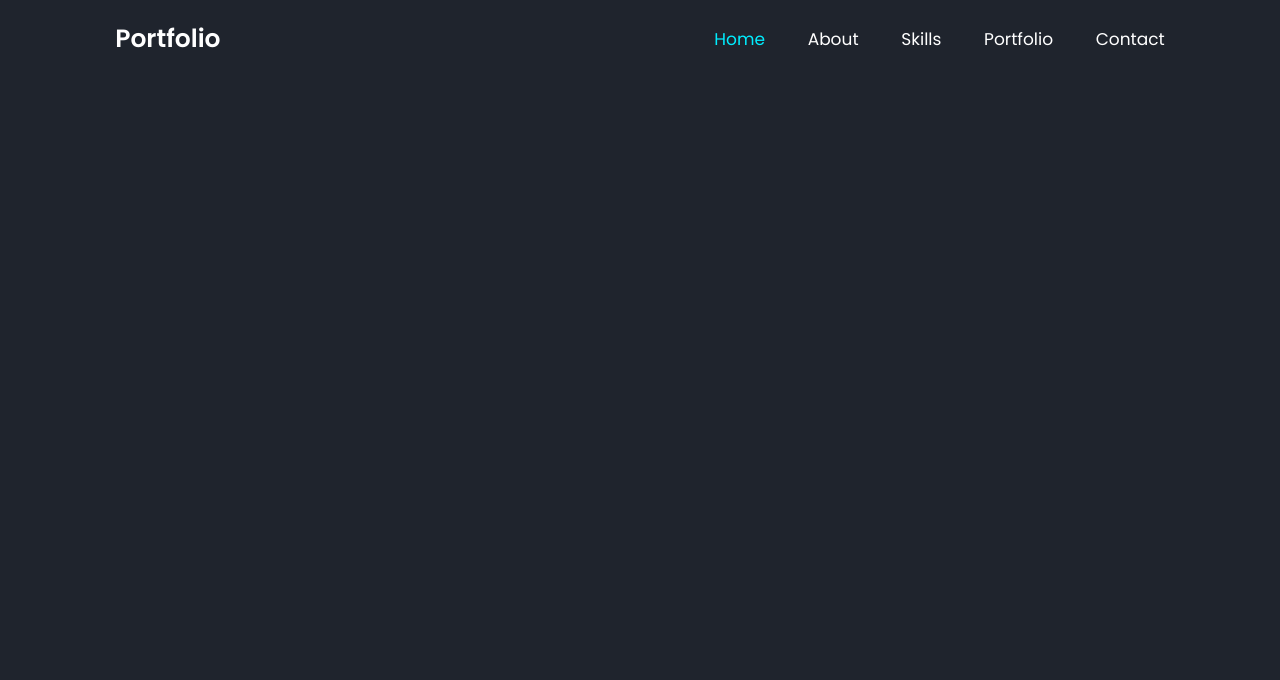
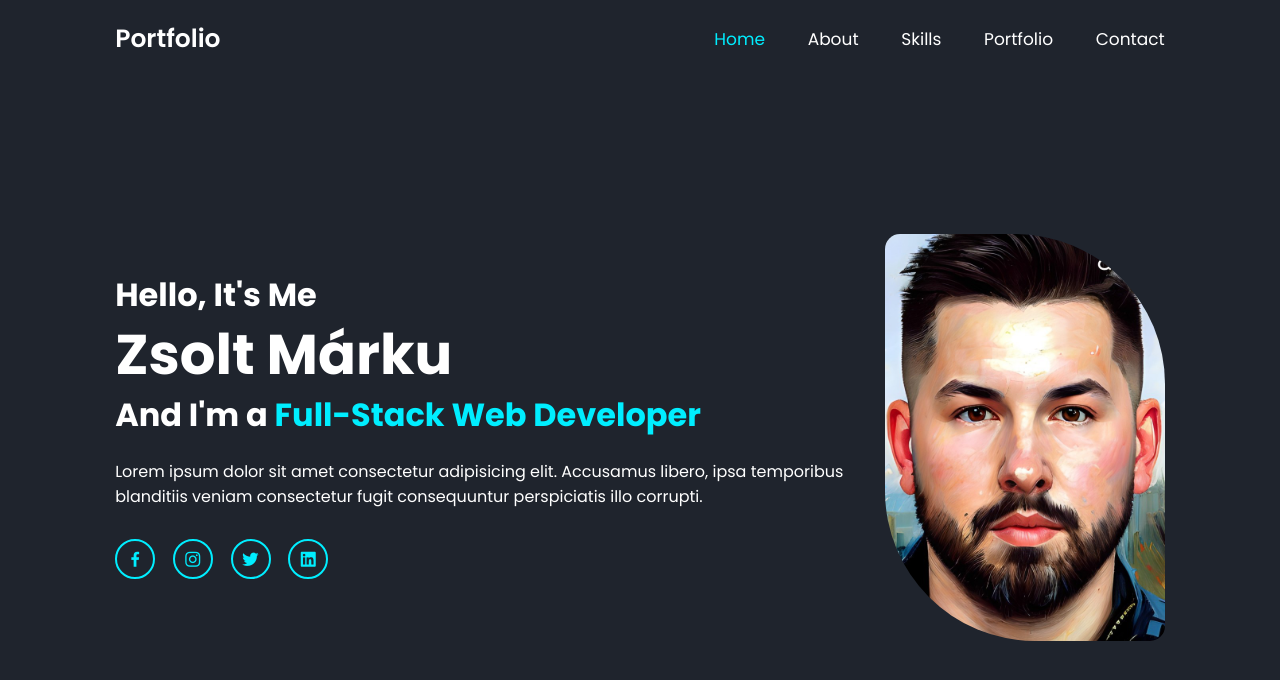
Before and after one commit to KipSter91/Portfolio_ZsMWebDev, a plain HTML site: page index.html in a window 1280 px wide. Drawn offline with nearby package versions, Linux system fonts and the light colour scheme.

Commit message:
finish home section

```diff
--- a/css/styles.css
+++ b/css/styles.css
@@ -1,3 +1,5 @@
+@import url("https://fonts.googleapis.com/css2?family=Poppins:wght@300;400;500;600;700;800;900&display=swap");
+
 * {
   margin: 0;
   padding: 0;
@@ -24,6 +26,11 @@ html {
 body {
   background: var(--bg-color);
   color: var(--text-color);
+}
+
+section {
+  min-height: 100vh;
+  padding: 10rem 9% 2rem;
 }
 
 .header {
@@ -59,7 +66,62 @@ body {
 }
 
 #menu-icon {
-    font-size: 3.6rem;
-    color: var(--text-color);
-    display: none;
+  font-size: 3.6rem;
+  color: var(--text-color);
+  display: none;
 }
+
+.home {
+  display: flex;
+  justify-content: center;
+  align-items: center;
+}
+
+.home-img img {
+  width: 35vh;
+  border-radius: 15px 150px 15px 150px;
+}
+
+.home-content h3 {
+  font-size: 3.2rem;
+  font-weight: 700;
+}
+
+.home-content h3:nth-of-type(2) {
+  margin-bottom: 2rem;
+}
+
+span {
+    color: var(--main-color);
+}
+
+.home-content h1 {
+  font-size: 5.6rem;
+  font-weight: 700;
+  line-height: 1.3;
+}
+
+.home-content p {
+  font-size: 1.6rem;
+}
+
+.social-media a {
+  display: inline-flex;
+  justify-content: center;
+  align-items: center;
+  width: 4rem;
+  height: 4rem;
+  background: transparent;
+  border: 0.2rem solid var(--main-color);
+  border-radius: 50%;
+  font-size: 2rem;
+  color: var(--main-color);
+  margin: 3rem 1.5rem 3rem 0;
+  transition: 0.5s ease;
+}
+
+.social-media a:hover {
+  background: var(--main-color);
+  color: var(--second-bg-color);
+  box-shadow: 0 0 1rem var(--main-color);
+}
--- a/index.html
+++ b/index.html
@@ -6,11 +6,6 @@
     <meta name="viewport" content="width=device-width, initial-scale=1.0">
     <title>Zsolt Márku</title>
     <link rel="shortcut icon" href="images/favicon.ico" type="image/x-icon">
-    <!-- custom font family -->
-    <link rel="preconnect" href="https://fonts.googleapis.com">
-    <link rel="preconnect" href="https://fonts.gstatic.com" crossorigin>
-    <link href="https://fonts.googleapis.com/css2?family=Poppins:wght@300;400;500;600;800;900&display=swap"
-        rel="stylesheet">
     <!-- box icons -->
     <link href='https://unpkg.com/boxicons@2.1.4/css/boxicons.min.css' rel='stylesheet'>
     <!-- custom css -->
@@ -33,6 +28,26 @@
         </nav>
     </header>
 
+    <!-- home section design -->
+
+    <section class="home" id="home">
+        <div class="home-content">
+            <h3>Hello, It's Me</h3>
+            <h1>Zsolt Márku</h1>
+            <h3>And I'm a <span>Full-Stack Web Developer</span></h3>
+            <p>Lorem ipsum dolor sit amet consectetur adipisicing elit. Accusamus libero, ipsa temporibus blanditiis
+                veniam consectetur fugit consequuntur perspiciatis illo corrupti.</p>
+            <div class="social-media">
+                <a href="#"><i class='bx bxl-facebook'></i></a>
+                <a href="#"><i class='bx bxl-instagram'></i></a>
+                <a href="#"><i class='bx bxl-twitter'></i></a>
+                <a href="#"><i class='bx bxl-linkedin-square'></i></a>
+            </div>
+        </div>
+        <div class="home-img">
+            <img src="images/1671867349680_2.jpg" alt="profile680">
+        </div>
+    </section>
 
     <!-- custom js -->
     <script src="js/script.js"></script>
```
Also changed, not shown: images/1671867349680_2.jpg (added).
